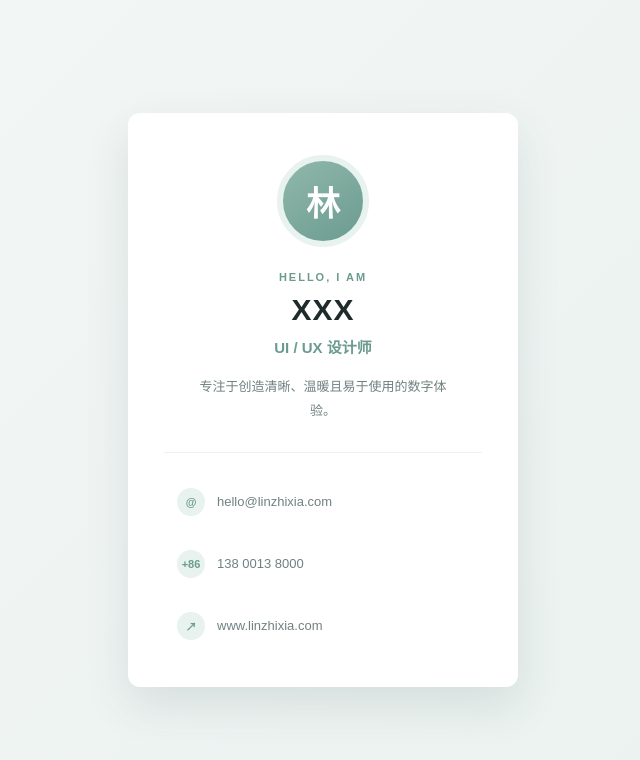
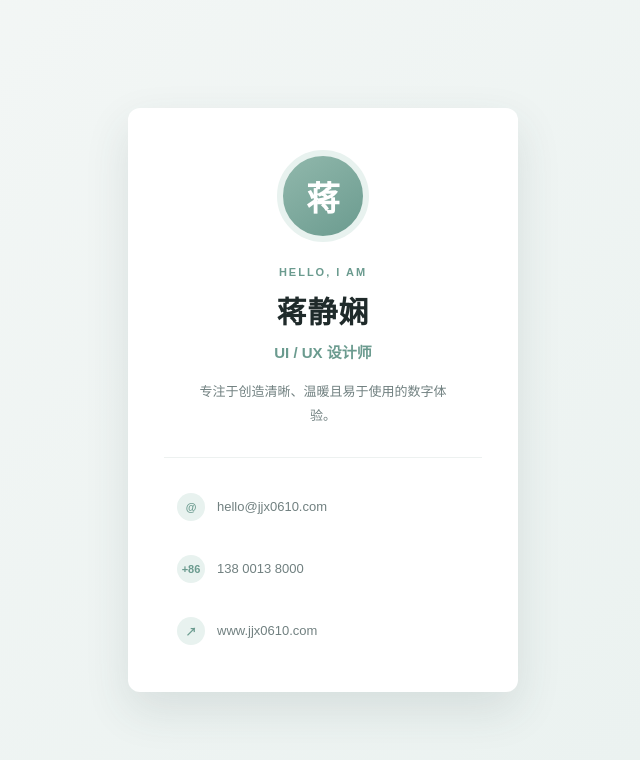
Before and after one commit to JJX0610/JJX01, a plain HTML site: page index.html in a window 1280 px wide. Shown: the whole page, without its empty margins (317-957 px from the left). Drawn offline with Linux system fonts and the light colour scheme.

Commit message:
Update index.html

```diff
--- a/index.html
+++ b/index.html
@@ -12,29 +12,29 @@
     <!-- 个人名片主体 -->
     <article class="profile-card">
       <!-- 使用姓名首字作为头像占位，避免依赖外部图片资源 -->
-      <div class="avatar" aria-label="林知夏的头像">林</div>
+      <div class="avatar" aria-label="蒋静娴的头像">蒋</div>
 
       <!-- 个人基本信息 -->
       <div class="profile-info">
         <p class="eyebrow">HELLO, I AM</p>
-        <h1>XXX</h1>
+        <h1>蒋静娴</h1>
         <p class="job-title">UI / UX 设计师</p>
         <p class="bio">专注于创造清晰、温暖且易于使用的数字体验。</p>
       </div>
 
       <!-- 联系方式列表 -->
       <address class="contact-list">
-        <a href="mailto:hello@linzhixia.com" class="contact-item">
+        <a href="mailto:hello@jjx0610.com" class="contact-item">
           <span class="contact-icon" aria-hidden="true">@</span>
-          <span>hello@linzhixia.com</span>
+          <span>hello@jjx0610.com</span>
         </a>
         <a href="tel:+8613800138000" class="contact-item">
           <span class="contact-icon" aria-hidden="true">+86</span>
           <span>138 0013 8000</span>
         </a>
-        <a href="https://www.linzhixia.com" class="contact-item" target="_blank" rel="noopener noreferrer">
+        <a href="https://www.jjx0610.com" class="contact-item" target="_blank" rel="noopener noreferrer">
           <span class="contact-icon" aria-hidden="true">↗</span>
-          <span>www.linzhixia.com</span>
+          <span>www.jjx0610.com</span>
         </a>
       </address>
     </article>
```
